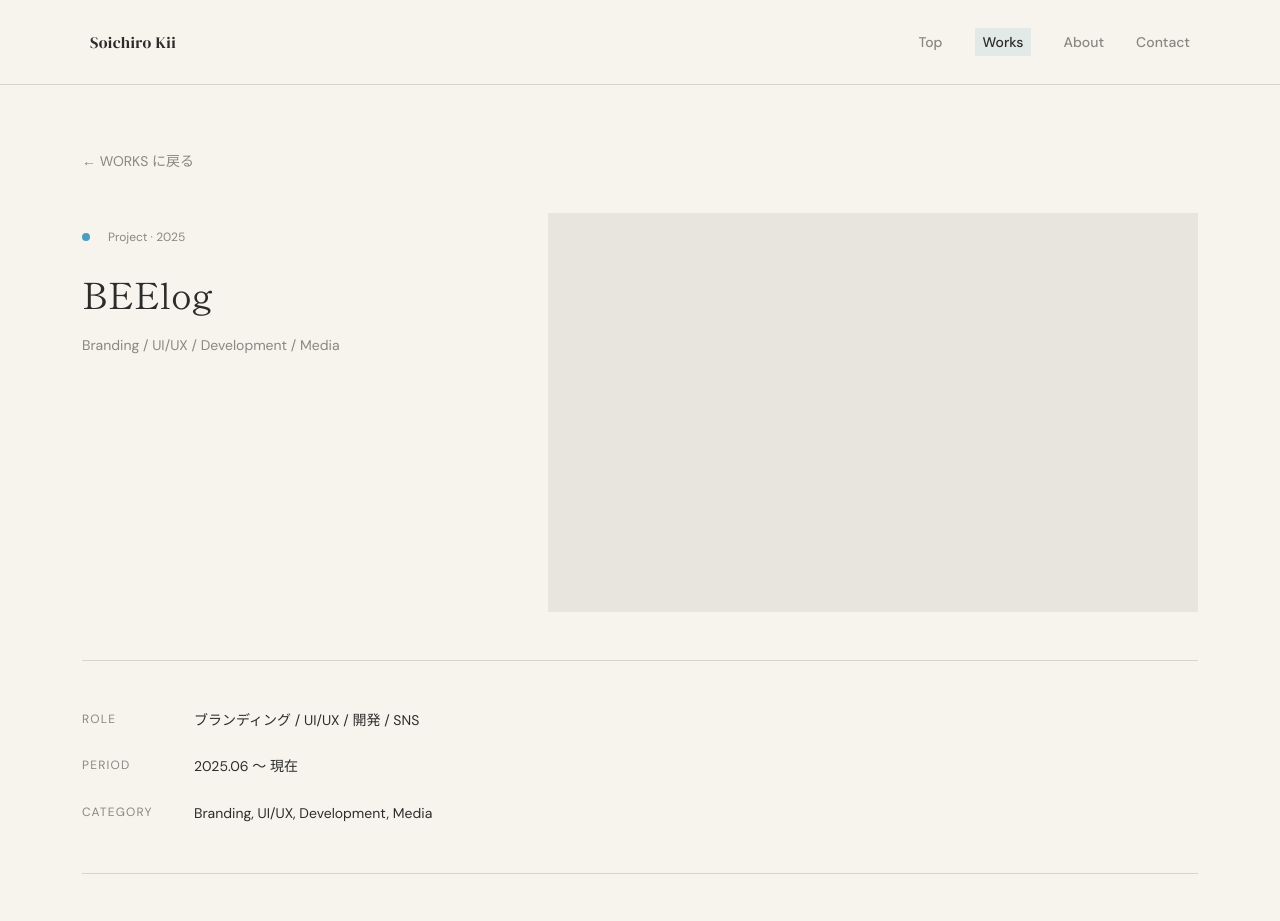
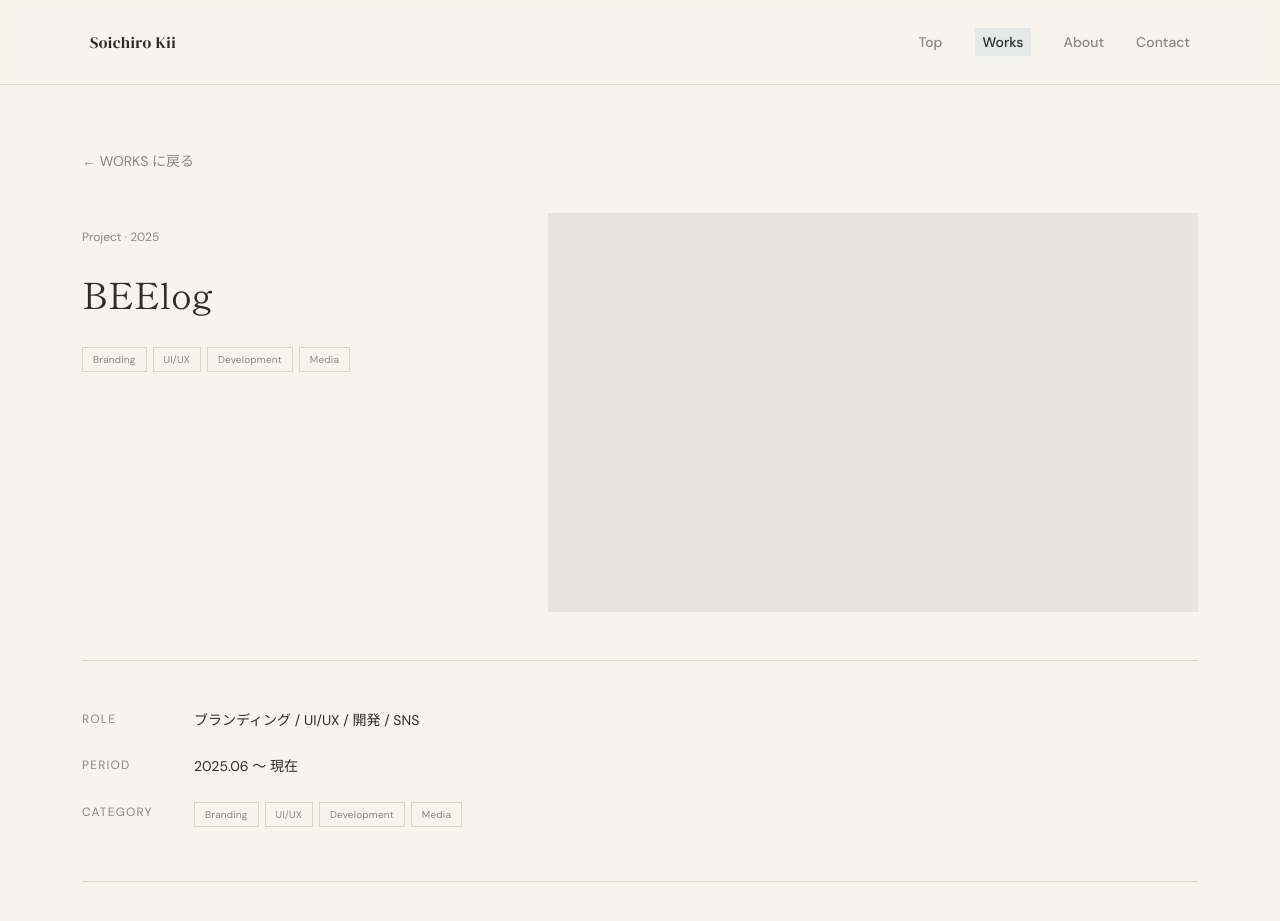
Before and after one commit to soichirokii/portfolio-site, a Next.js app: page /works/beelog in a window 1280 px wide. Shown: the top 921 px of the page. Built offline with nearby package versions, Linux system fonts and the light colour scheme.

Commit message:
Replace category dot with outlined tag badges across works cards and detail

```diff
--- a/src/app/globals.css
+++ b/src/app/globals.css
@@ -274,14 +274,17 @@
 }
 
 /* Category dot */
-.cat-dot {
+/* Category tag — outlined badge, matches the filter chips */
+.category-tag {
   display: inline-block;
-  width: 8px;
-  height: 8px;
-  border-radius: 50%;
-  background: var(--color-accent);
+  font-size: 10px;
+  padding: 4px 10px;
+  border: 1px solid var(--color-border);
+  color: var(--color-sub);
+  letter-spacing: 0.02em;
   margin-right: 6px;
-  flex-shrink: 0;
+  margin-bottom: 6px;
+  white-space: nowrap;
 }
 
 /* Work card image hover */
--- a/src/app/works/[slug]/page.tsx
+++ b/src/app/works/[slug]/page.tsx
@@ -25,7 +25,6 @@
     { label: "ROLE", value: work.role },
     { label: "TARGET", value: work.target },
     { label: "PERIOD", value: work.period },
-    { label: "CATEGORY", value: work.category.join(", ") },
   ].filter((r) => r.value);
 
   return (
@@ -67,21 +66,24 @@
                   }}
                 />
               </div>
-              <div className="flex items-center gap-3 mb-2">
-                <span className="cat-dot" />
+              <div className="flex items-center mb-2">
                 <span className="text-xs" style={{ color: "var(--color-sub)" }}>
                   {work.type} · {year}
                 </span>
               </div>
               <h1
-                className="font-mincho leading-snug"
+                className="font-mincho leading-snug mb-3"
                 style={{ fontSize: "clamp(22px, 3vw, 36px)", color: "var(--color-text)" }}
               >
                 {work.title}
               </h1>
-              <p className="text-sm" style={{ color: "var(--color-sub)" }}>
-                {work.category.join(" / ")}
-              </p>
+              <div className="flex flex-wrap">
+                {work.category.map((c) => (
+                  <span key={c} className="category-tag">
+                    {c}
+                  </span>
+                ))}
+              </div>
             </div>
 
             {/* Right: Key visual */}
@@ -129,6 +131,23 @@
                     </span>
                   </div>
                 ))}
+                {work.category.length > 0 && (
+                  <div className="flex gap-8">
+                    <span
+                      className="text-xs tracking-widest w-20 flex-shrink-0 pt-0.5"
+                      style={{ color: "var(--color-sub)" }}
+                    >
+                      CATEGORY
+                    </span>
+                    <span className="flex flex-wrap">
+                      {work.category.map((c) => (
+                        <span key={c} className="category-tag">
+                          {c}
+                        </span>
+                      ))}
+                    </span>
+                  </div>
+                )}
               </div>
 
               {/* Overview */}
--- a/src/components/BeelogSticky.tsx
+++ b/src/components/BeelogSticky.tsx
@@ -83,11 +83,8 @@
                 >
                   BEElog
                 </h3>
-                <div className="flex items-center mb-6">
-                  <span className="cat-dot" />
-                  <span className="text-xs" style={{ color: "var(--color-sub)" }}>
-                    Branding
-                  </span>
+                <div className="flex flex-wrap mb-6">
+                  <span className="category-tag">Branding</span>
                 </div>
 
                 {/* Crossfading heading + body + link */}
--- a/src/components/WorkCard.tsx
+++ b/src/components/WorkCard.tsx
@@ -35,11 +35,12 @@
 
       {/* Category */}
       {primaryCat && (
-        <div className="flex items-center mb-1">
-          <span className="cat-dot" />
-          <span className="text-xs" style={{ color: "var(--color-sub)" }}>
-            {work.category.join(" / ")}
-          </span>
+        <div className="flex flex-wrap mb-2">
+          {work.category.map((c) => (
+            <span key={c} className="category-tag">
+              {c}
+            </span>
+          ))}
         </div>
       )}
 
--- a/src/components/WorksSlider.tsx
+++ b/src/components/WorksSlider.tsx
@@ -120,11 +120,12 @@
 
               {/* Category */}
               {work.category[0] && (
-                <div className="flex items-center mb-1">
-                  <span className="cat-dot" />
-                  <span className="text-xs" style={{ color: "var(--color-sub)" }}>
-                    {work.category.join(" / ")}
-                  </span>
+                <div className="flex flex-wrap mb-2">
+                  {work.category.map((c) => (
+                    <span key={c} className="category-tag">
+                      {c}
+                    </span>
+                  ))}
                 </div>
               )}
 
```
